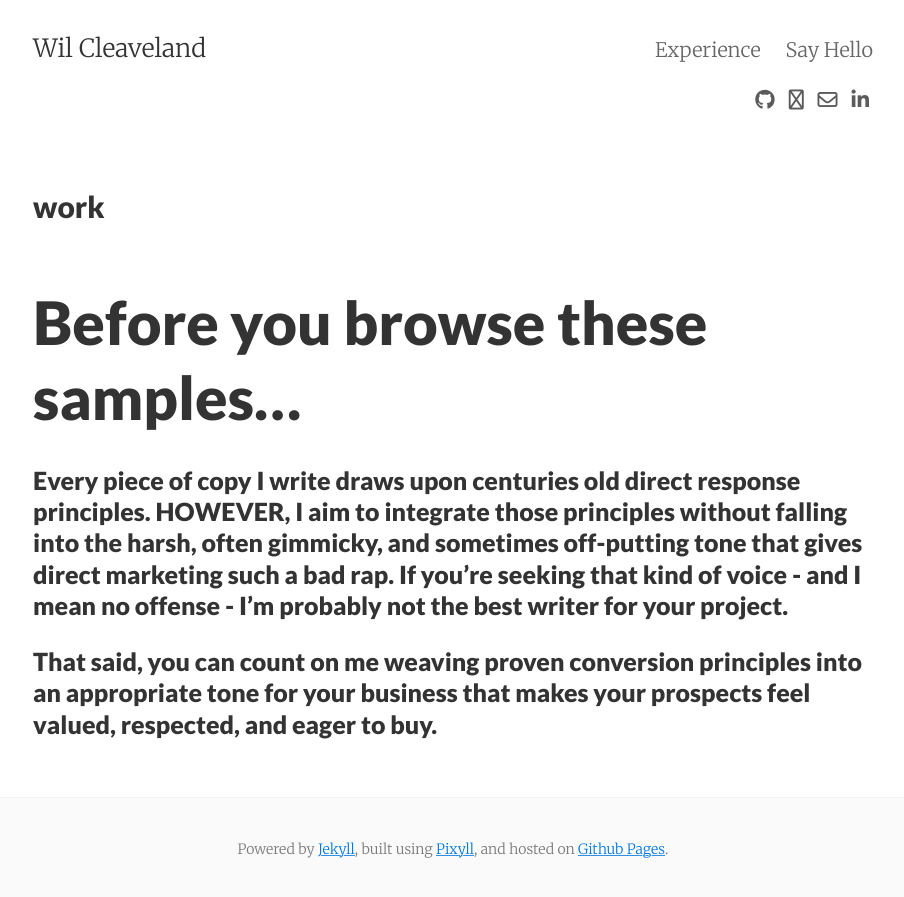
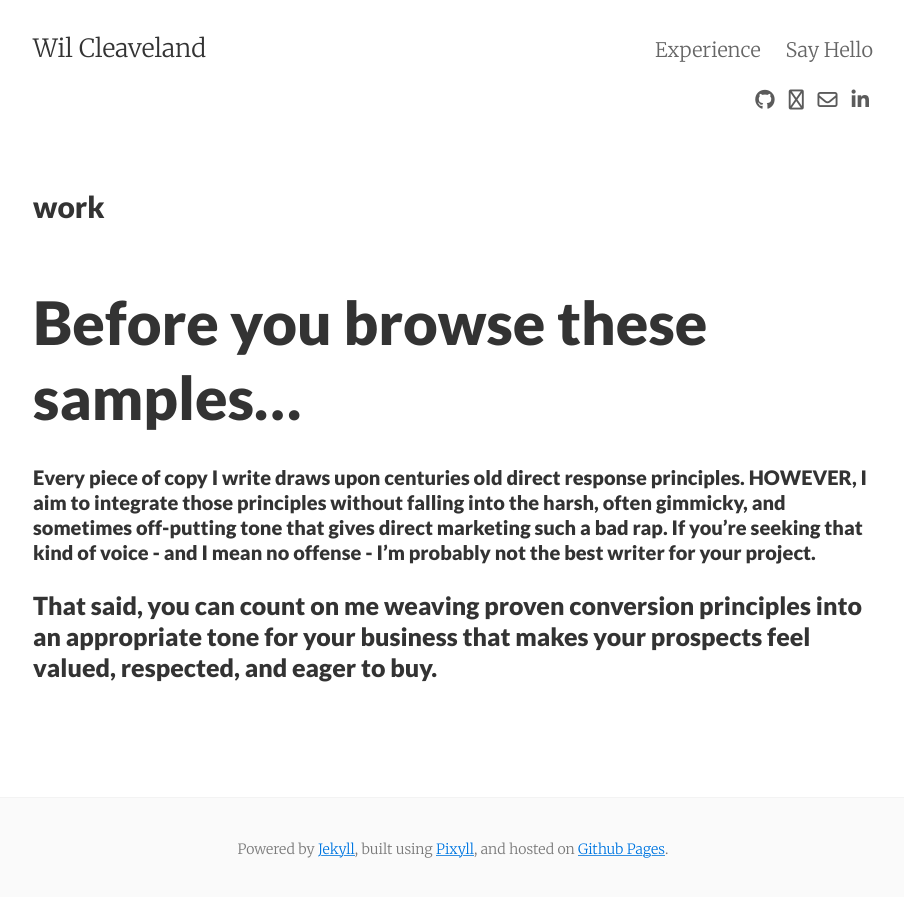
Before and after one commit to WilCleaveland/wilcleaveland.github.io, a Jekyll site: the page built from work.md, in a window 1280 px wide. Shown: the top 897 px of the page, without its empty margins (187-1091 px from the left). Built offline with Jekyll 4.4.1, drawn with Linux system fonts in a browser that asks for light colours; nearby versions of some CDN libraries.

Commit message:
fixed markup on new page again

```diff
--- a/work.md
+++ b/work.md
@@ -6,6 +6,7 @@ permalink: /work/
 ---
 # Before you browse these samples...
 
-### Every piece of copy I write draws upon centuries old direct response principles. HOWEVER, I aim to integrate those principles without falling into the harsh, often gimmicky, and sometimes off-putting tone that gives direct marketing such a bad rap. If you're seeking that kind of voice - and I mean no offense - I'm probably not the best writer for your project.
+
+#### Every piece of copy I write draws upon centuries old direct response principles. HOWEVER, I aim to integrate those principles without falling into the harsh, often gimmicky, and sometimes off-putting tone that gives direct marketing such a bad rap. If you're seeking that kind of voice - and I mean no offense - I'm probably not the best writer for your project.
 
 ### That said, you can count on me weaving proven conversion principles into an appropriate tone for your business that makes your prospects feel valued, respected, and eager to buy.
```
